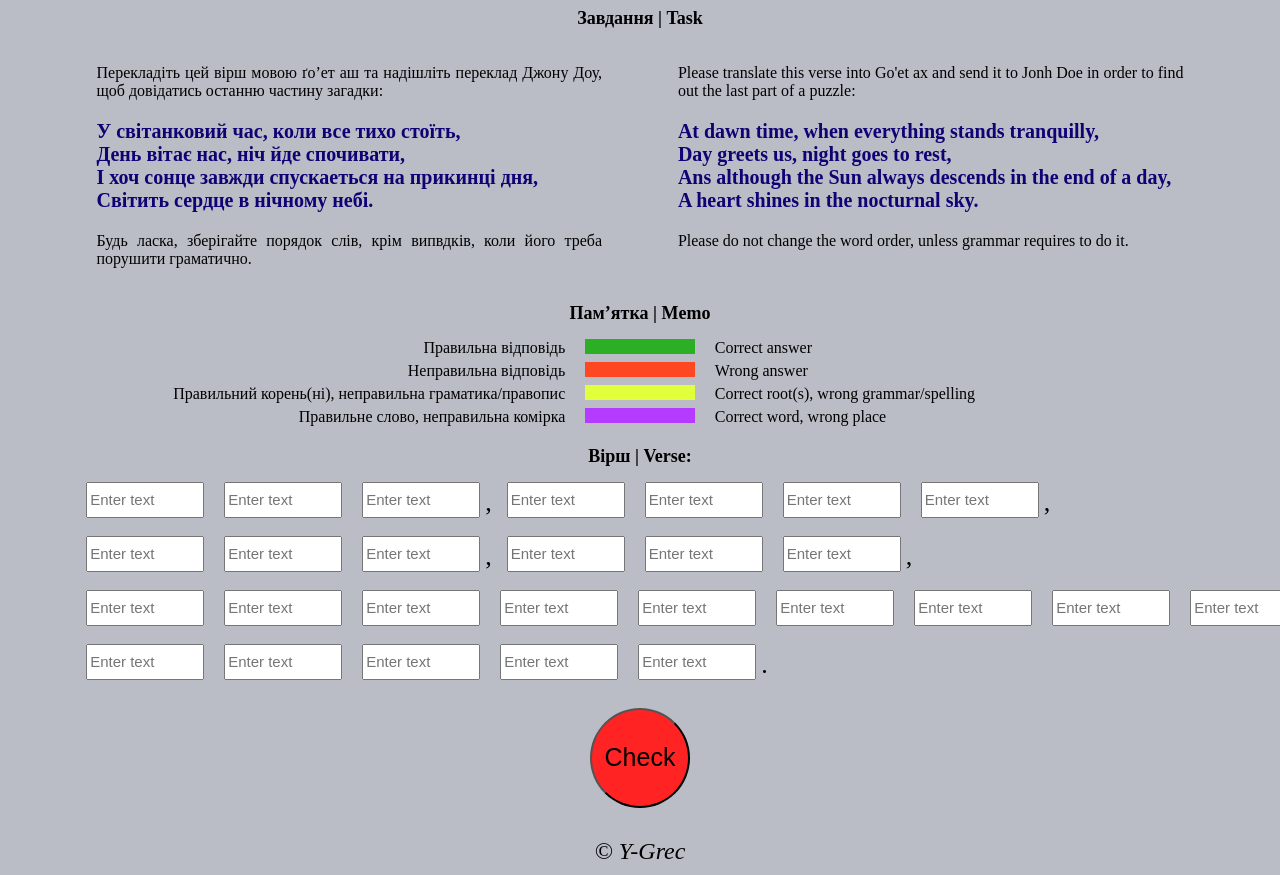
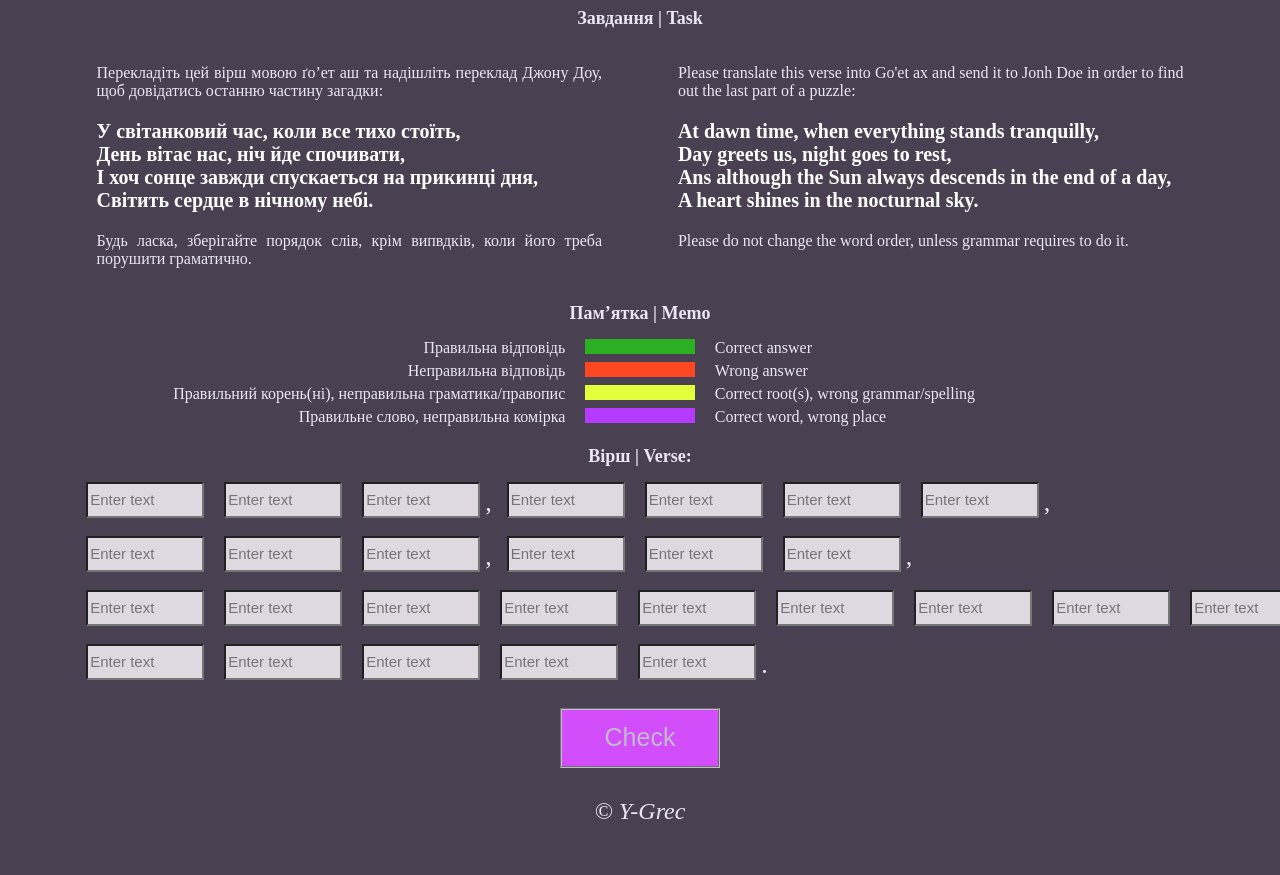
Before and after one commit to aKel513/finalStageMax, a plain HTML site: page index.html in a window 1280 px wide. Shown: the part 76-951 px from the top of the page. After the commit the page ends 911 px from the top, so only its background shows below. Drawn offline with nearby package versions, Linux system fonts and the light colour scheme.

Commit message:
Update style.css

```diff
--- a/style.css
+++ b/style.css
@@ -1,6 +1,4 @@
-.backgroundBody{
-background-color: #babdc5;
-}
+.backgroundBody{background-color: #494151;color: #ebe6f5;}
 
 header h1{
     width: 100%;
@@ -46,7 +44,7 @@ main {
 }
 .ruleBlock .descrBlock article .verse{
     font-size: 20px;
-    color: #100274;
+    color: #ffffff;
     font-weight: 900;
 }
 /*-----------------------------*/
@@ -104,6 +102,7 @@ main {
     min-width: 60px;
     font-size: 15px;
     min-height: 30px;
+    background-color: #ded9e1;
 }
 .inputBlock  .rows .elem.symbol {
     margin: 0px;
@@ -127,12 +126,12 @@ main {
     width: 100%;margin: 10px 0px;
 }
 .checkBlock button{
-    height: 100px;
-    width: 100px;
-    border-radius: 70px;
-    color: black;
+    height: 60px;
+    width: 160px;
+    color: #c3baca;
     font-size: 25px;
-    background-color: #ff2323;
+    background-color: #d14efa;
+    border: 2px groove #c3baca;
 }
 /*-----------------------------*/
 footer{
```
